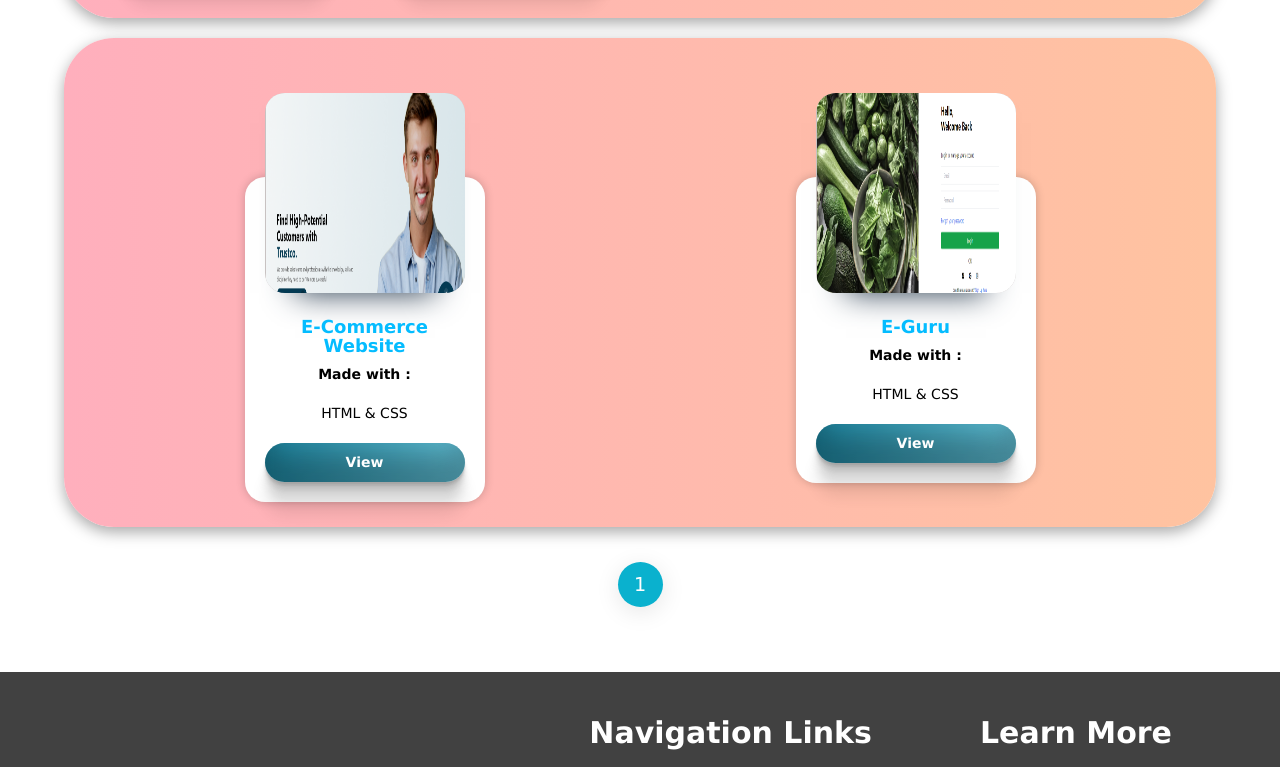
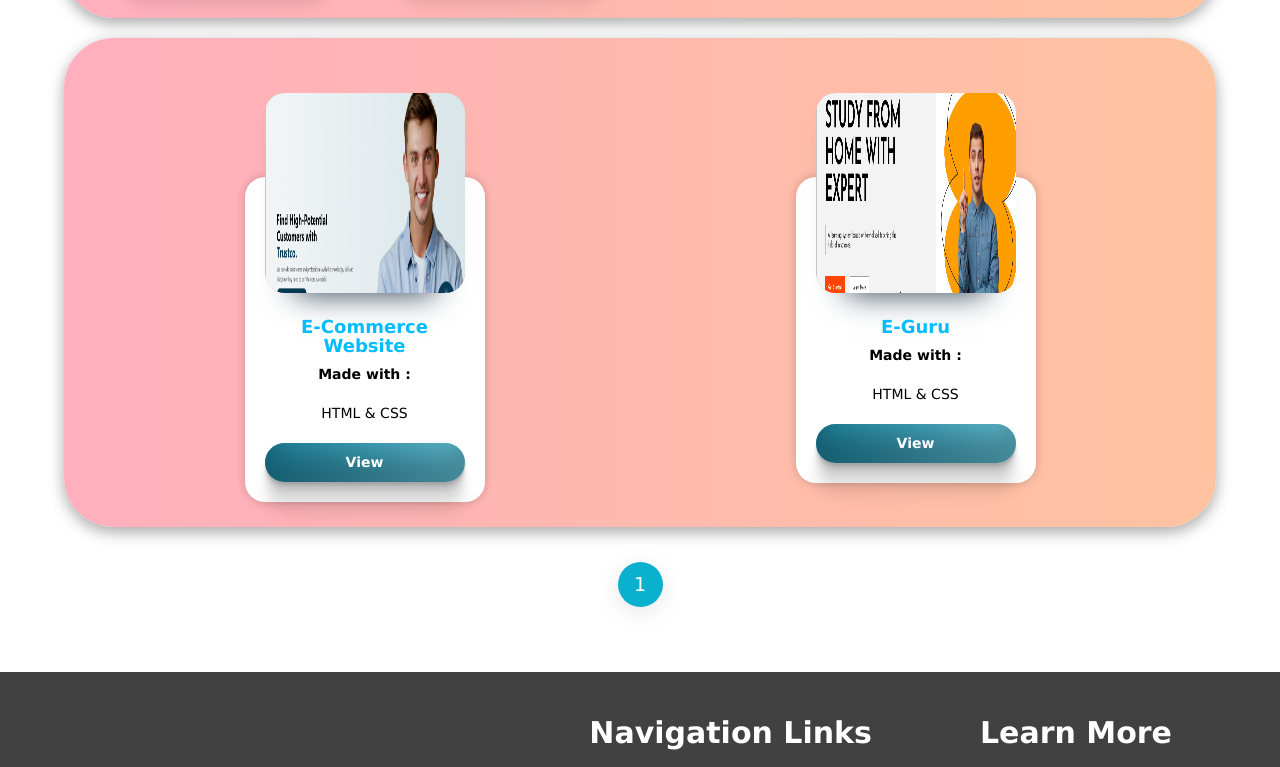
Before and after one commit to Raktimmaity/Portfolio, a plain HTML site: page project.html in a window 1280 px wide. Shown: the part 2365-3132 px from the top of the page. Drawn offline with nearby package versions, Linux system fonts and the light colour scheme.

Commit message:
add banner image

```diff
--- a/project.html
+++ b/project.html
@@ -282,7 +282,7 @@
         <div class="img-container">
           <div class="img-inner">
             <div class="inner-skew">
-              <img src="./images/login1.png" alt="login" width="200px" style="margin-left: 1px;">
+              <img src="./images/eguru.png" alt="login" width="200px" style="margin-left: 1px;">
             </div>
           </div>
         </div>
```
Also changed, not shown: images/eguru.png (added).
